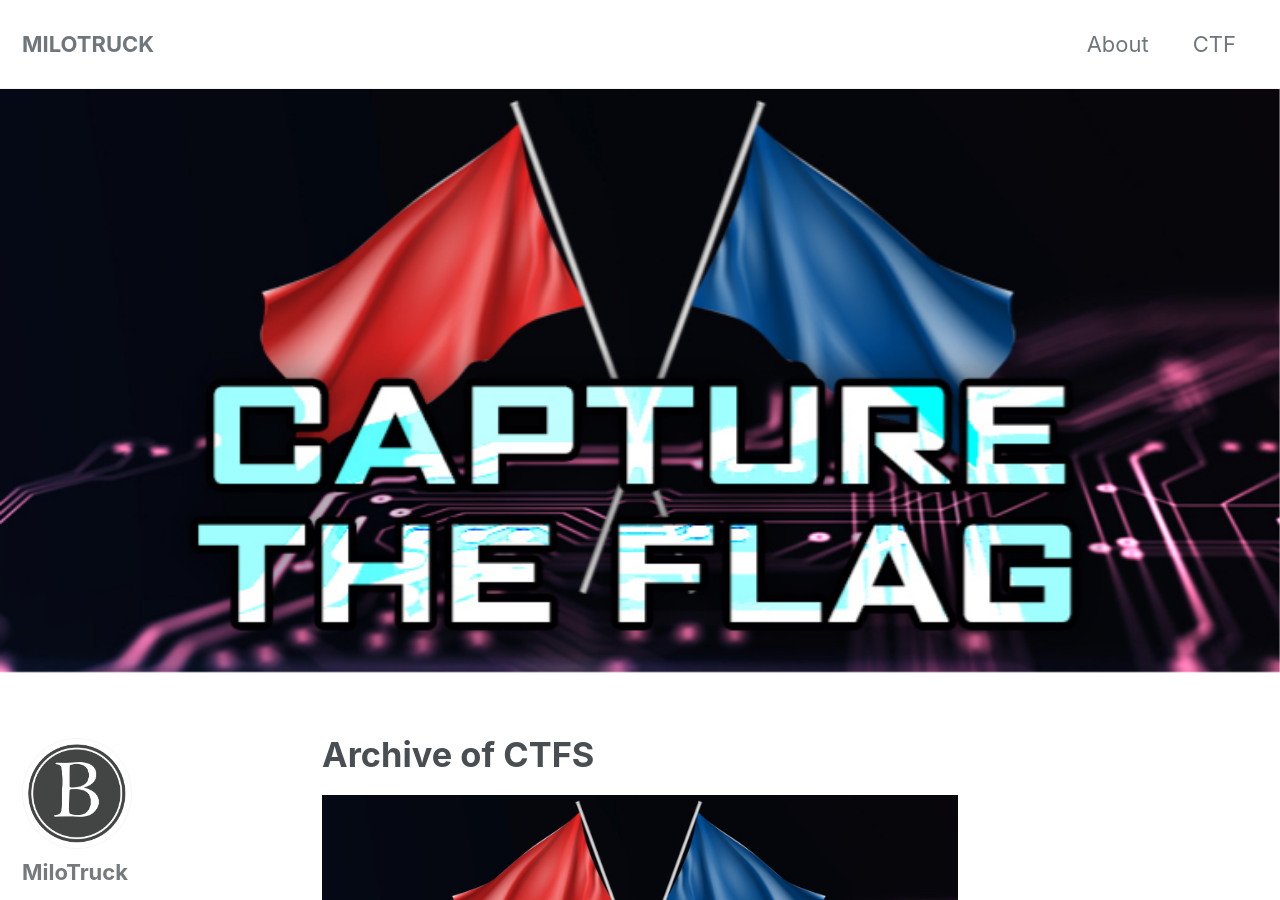
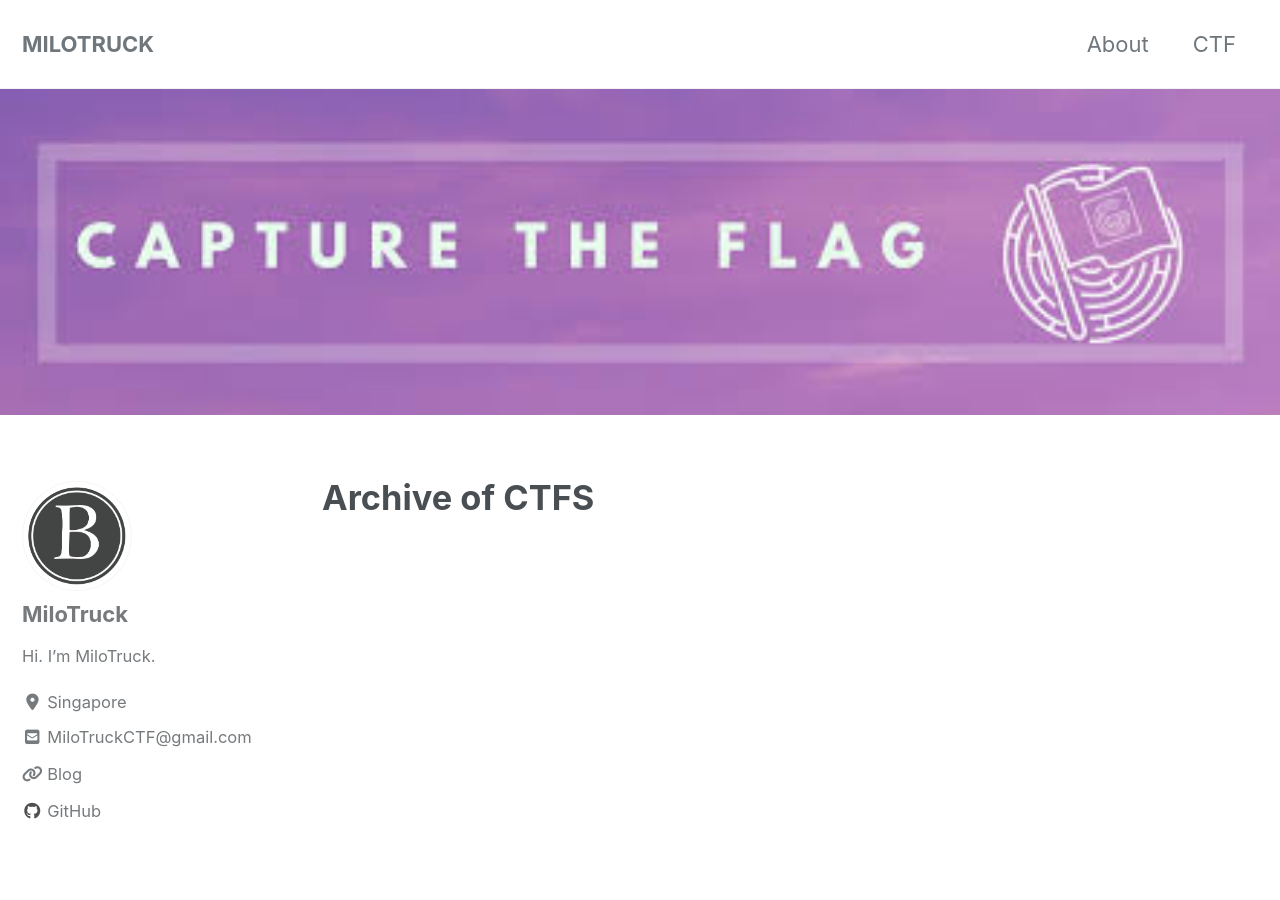
Before and after one commit to MiloTruck/milotruck.github.io, a Jekyll site: the page built from _pages/CTF.md, in a window 1280 px wide and 900 px high. Built offline with Jekyll 4.4.1, drawn with Linux system fonts in a browser that asks for light colours; cached includes are drawn as plain includes; nearby versions of some CDN libraries.

Commit message:
Edited _config.yml

```diff
--- a/_pages/CTF.md
+++ b/_pages/CTF.md
@@ -3,8 +3,6 @@ layout: archive
 permalink: /CTF/
 title: "Archive of CTFS"
 header:
-  image: /assets/images/CTF Logo.jpg
+  image: /assets/images/CTF Logo.jpeg
 
 ---
-
-![alt]({{ site.url }}{{ site.baseurl }}/assets/images/CTF Logo.jpg)
```
Also changed, not shown: assets/images/CTF Logo.jpeg (added).
